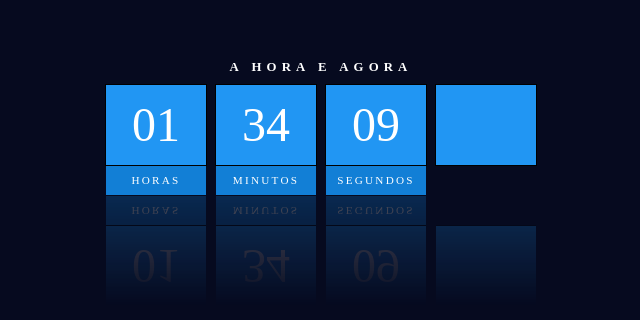
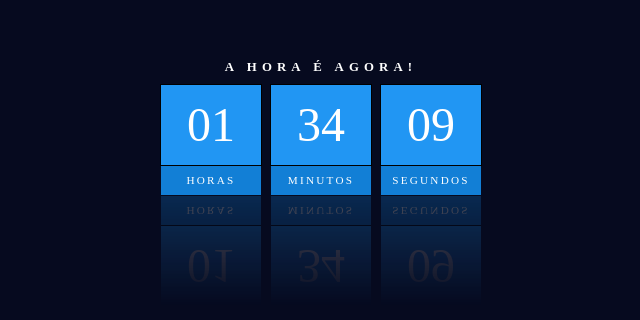
Before and after one commit to Jeandra/Clock, a plain HTML site: page index.html in a window 1280 px wide. Shown: the part 278-598 px from the top of the page, without its empty margins (319-959 px from the left). Drawn offline with Linux system fonts and the light colour scheme.

Commit message:
Update index.html

```diff
--- a/index.html
+++ b/index.html
@@ -11,12 +11,12 @@
 <body>
 
     <section id="clock">
-        <h2>A hora e agora</h2>
+        <h2>A hora é agora!</h2>
         <div id="time">
             <div><span id="horas">00</span><span>Horas</span></div>
             <div><span id="minutos">00</span><span>Minutos</span></div>
             <div><span id="segundos">00</span><span>Segundos</span></div>
-            <div><span id="ampm"></span></div>
+
         </div>
     </section>
 
```
